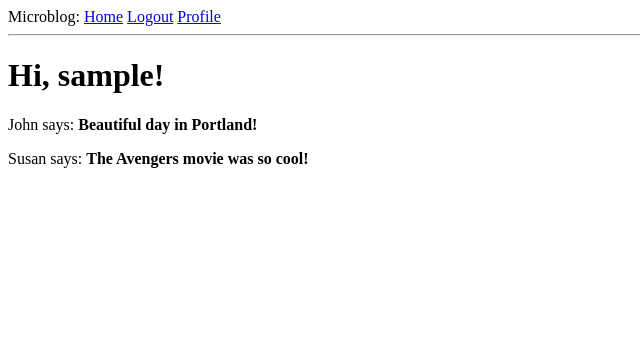
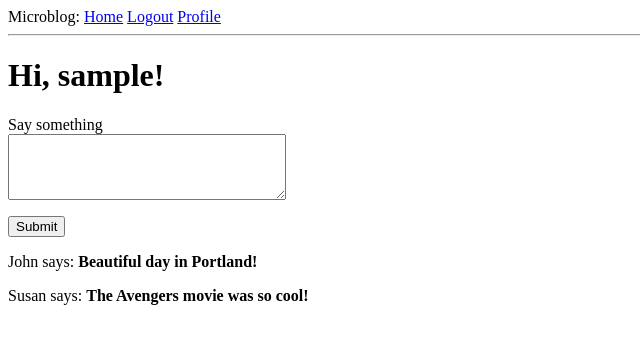
Before and after one commit to FaBrand/flask_playground, a Flask app: page / in a window 1280 px wide. Shown: the top 344 px of the page, without its empty margins (0-640 px from the left). Run offline with Flask 2, Linux system fonts and the light colour scheme; the visitor is signed in with stand-in values (Sample User, id 1); data comes from the database, SQL or seed files in the repository.

Commit message:
Added form to add new posts
Change-Id: Ifd86257cfac0cdfd8b042b4fe9de12f0c526cbb4

```diff
--- a/microblog/app/forms.py
+++ b/microblog/app/forms.py
@@ -44,3 +44,8 @@ class EditProfileForm(FlaskForm):
             user = User.query.filter_by(username=self.username.data).first()
             if user is not None:
                 raise ValidationError('Please use a different username.')
+
+
+class PostForm(FlaskForm):
+    post = TextAreaField('Say something', validators=[ DataRequired(), Length(min=1, max=140)])
+    submit = SubmitField('Submit')
--- a/microblog/app/routes.py
+++ b/microblog/app/routes.py
@@ -3,19 +3,25 @@ from flask import render_template, flash, redirect, url_for, request
 from flask_login import current_user, login_user, logout_user, login_required
 from werkzeug.urls import url_parse
 from app import app, db
-from app.forms import LoginForm, RegistrationForm, EditProfileForm
+from app.forms import LoginForm, RegistrationForm, EditProfileForm, PostForm
 from app.models import User
 
 @app.route('/')
 @app.route('/index')
 @login_required
 def index():
-    user = {'username': 'Fabian'}
+    form = PostForm()
+    if form.validate_on_submit():
+        post = Post(body=form.post.data, author=current_user)
+        db.session.add(post)
+        db.session.commit()
+        flash('Your post is now live!')
+        return redirect(url_for('index'))
     posts = [
             { 'author': {'username': 'John'}, 'body': 'Beautiful day in Portland!' },
             { 'author': {'username': 'Susan'}, 'body': 'The Avengers movie was so cool!'}
             ]
-    return render_template('index.html', title='Home', posts=posts)
+    return render_template('index.html', title='Home', form=form, posts=posts)
 
 @app.route('/login', methods=['GET', 'POST'])
 def login():
--- a/microblog/app/templates/index.html
+++ b/microblog/app/templates/index.html
@@ -2,6 +2,17 @@
 
 {% block content %}
     <h1>Hi, {{ current_user.username }}!</h1>
+    <form action="" method="post" accept-charset="utf-8">
+        {{ form.hidden_tag() }}
+        <p>
+            {{ form.post.label }}<br>
+            {{ form.post(cols=32, rows=4) }}<br>
+            {% for error in form.post.errors %}
+            <span style="color: red;">[{{ error }}]</span>
+            {% endfor %}
+        </p>
+        <p>{{ form.submit() }}</p>
+    </form>
     {% for post in posts %}
     <div><p>{{ post.author.username }} says: <b>{{ post.body }}</b></p></div>
     {% endfor %}
```
